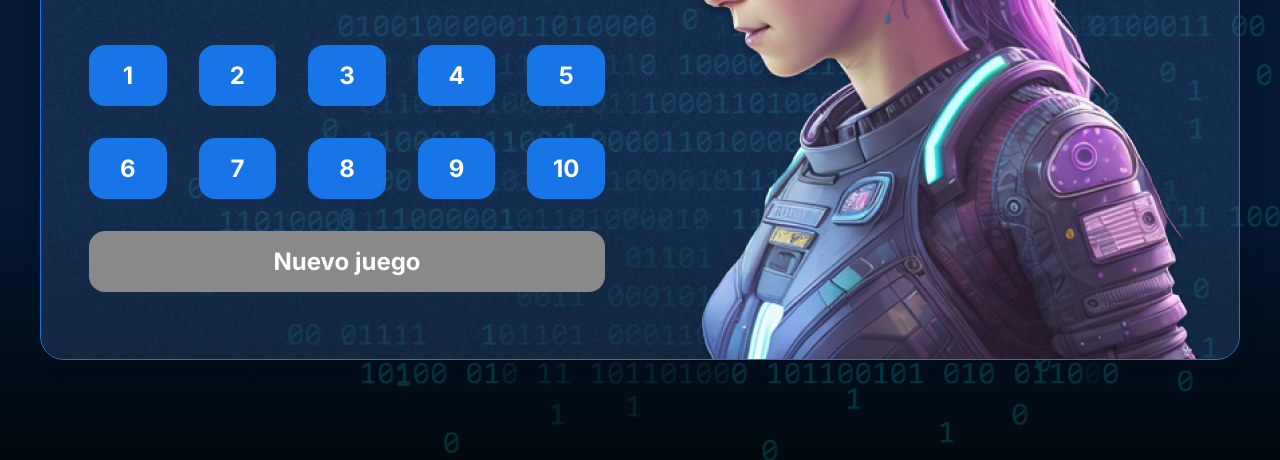
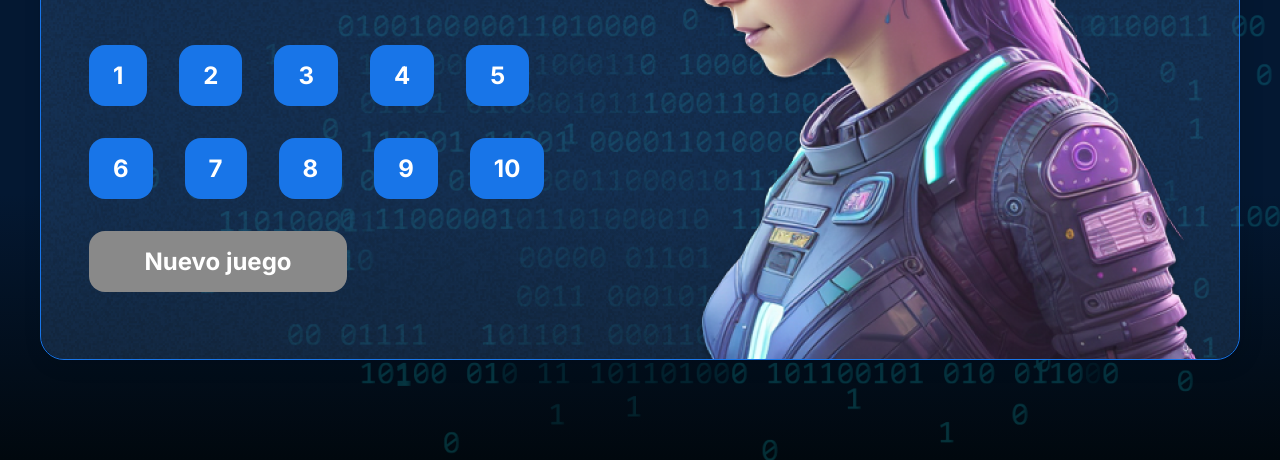
Before and after one commit to Macros-R/Secret-Number-Game, a plain HTML site: page index.html in a window 1280 px wide. Shown: the part 340-800 px from the top of the page. Drawn offline with Linux system fonts and the light colour scheme.

Commit message:
Update style.css

```diff
--- a/style.css
+++ b/style.css
@@ -79,7 +79,7 @@ body::before {
 .container__botones {
     display: flex;
     gap: 2em;
-    width: fit-content(50%);
+    width: 50%;
 }
 
 h1 {
```
